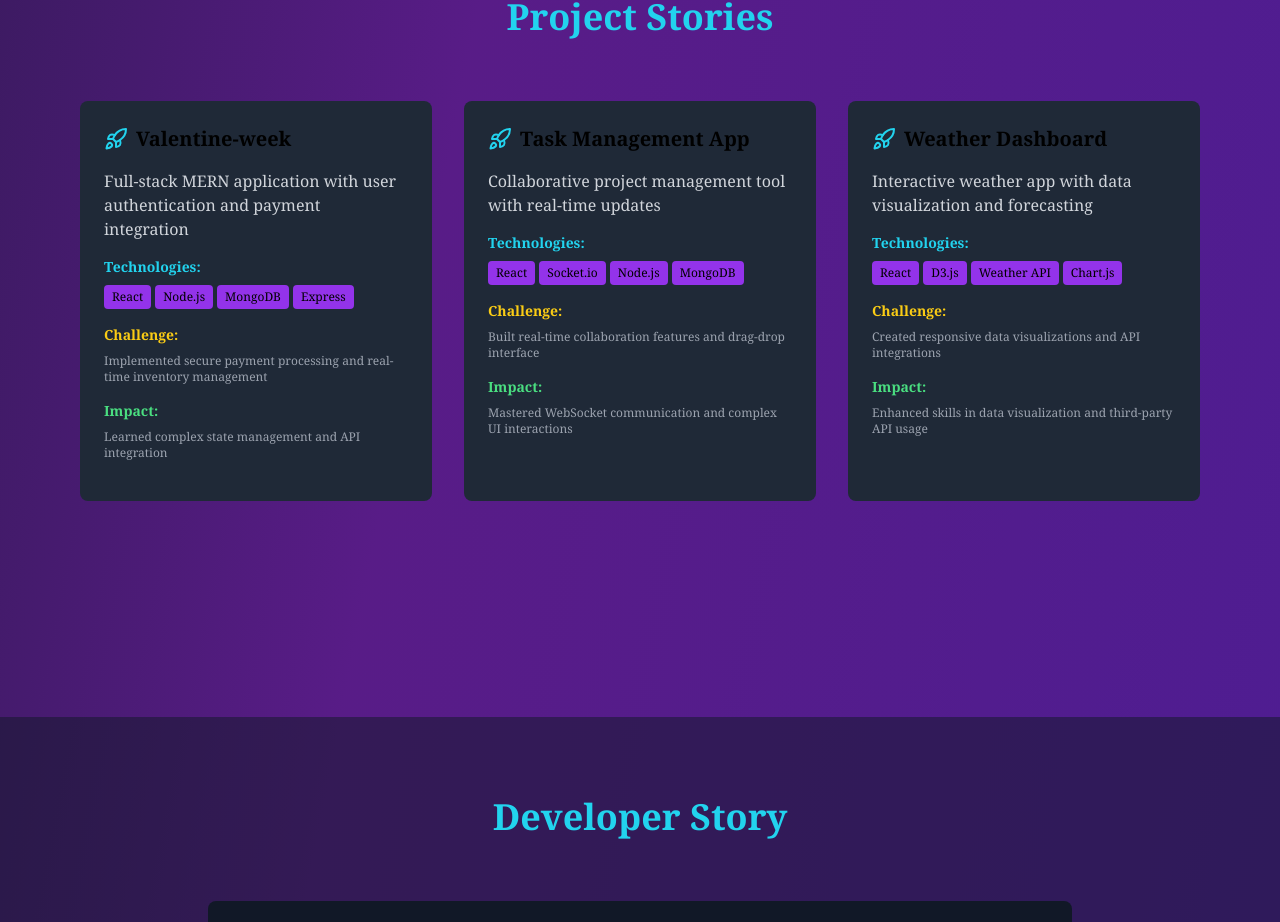
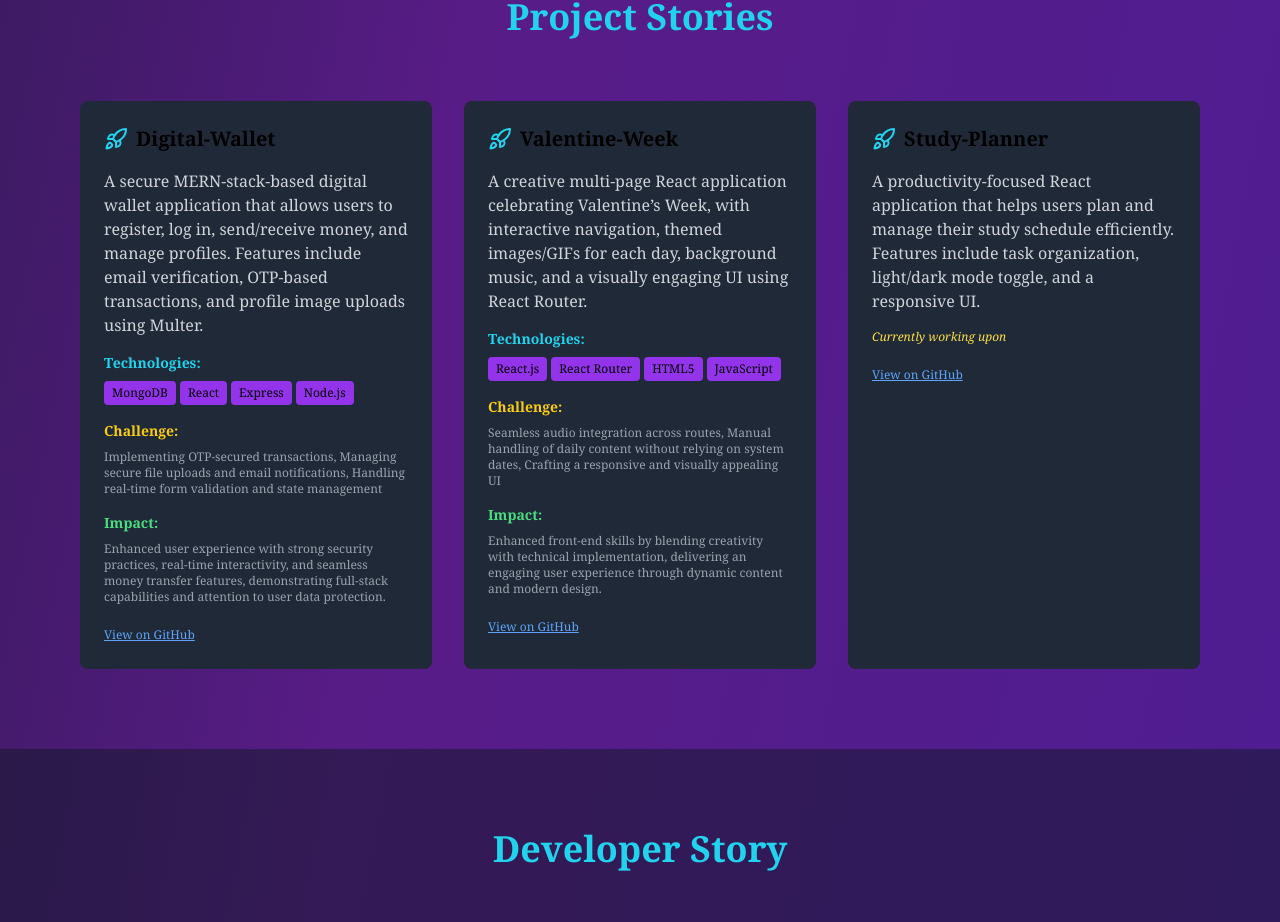
Before and after one commit to Nancy142006/Portfolio, a React (Vite) app: page / in a window 1280 px wide. Shown: the part 4139-5061 px from the top of the page. Built offline with nearby package versions, Linux system fonts and the light colour scheme.

Commit message:
personal information

```diff
--- a/src/data/personalData.js
+++ b/src/data/personalData.js
@@ -1,3 +1,5 @@
+import { progress } from "framer-motion";
+
 const PERSONAL_DATA = {
   name: "Nancy",
   title: "An aspiring Web Developer",
@@ -95,30 +97,33 @@ const PERSONAL_DATA = {
   // PROJECTS
   projects: [
     {
-      name: "Valentine-week",
+      name: "Digital-Wallet",
       description:
-        "Full-stack MERN application with user authentication and payment integration",
-      tech: ["React", "Node.js", "MongoDB", "Express"],
+        "A secure MERN-stack-based digital wallet application that allows users to register, log in, send/receive money, and manage profiles. Features include email verification, OTP-based transactions, and profile image uploads using Multer.",
+      tech: ["MongoDB", "React", "Express", "Node.js"],
       challenges:
-        "Implemented secure payment processing and real-time inventory management",
-      impact: "Learned complex state management and API integration",
+        "Implementing OTP-secured transactions, Managing secure file uploads and email notifications, Handling real-time form validation and state management",
+      impact:
+        "Enhanced user experience with strong security practices, real-time interactivity, and seamless money transfer features, demonstrating full-stack capabilities and attention to user data protection.",
+      link: "https://github.com/Nancy142006/digitalWallet",
     },
     {
-      name: "Task Management App",
+      name: "Valentine-Week",
       description:
-        "Collaborative project management tool with real-time updates",
-      tech: ["React", "Socket.io", "Node.js", "MongoDB"],
+        "A creative multi-page React application celebrating Valentine’s Week, with interactive navigation, themed images/GIFs for each day, background music, and a visually engaging UI using React Router.",
+      tech: ["React.js", "React Router", "HTML5", "JavaScript"],
       challenges:
-        "Built real-time collaboration features and drag-drop interface",
-      impact: "Mastered WebSocket communication and complex UI interactions",
+        "Seamless audio integration across routes, Manual handling of daily content without relying on system dates, Crafting a responsive and visually appealing UI",
+      impact:
+        "Enhanced front-end skills by blending creativity with technical implementation, delivering an engaging user experience through dynamic content and modern design.",
+      link: "https://github.com/Nancy142006/Valentine-week-Project",
     },
     {
-      name: "Weather Dashboard",
+      name: "Study-Planner",
       description:
-        "Interactive weather app with data visualization and forecasting",
-      tech: ["React", "D3.js", "Weather API", "Chart.js"],
-      challenges: "Created responsive data visualizations and API integrations",
-      impact: "Enhanced skills in data visualization and third-party API usage",
+        "A productivity-focused React application that helps users plan and manage their study schedule efficiently. Features include task organization, light/dark mode toggle, and a responsive UI.",
+      progress: "Currently working upon",
+      link: "https://github.com/Nancy142006/studyPlanner",
     },
   ],
 
```
